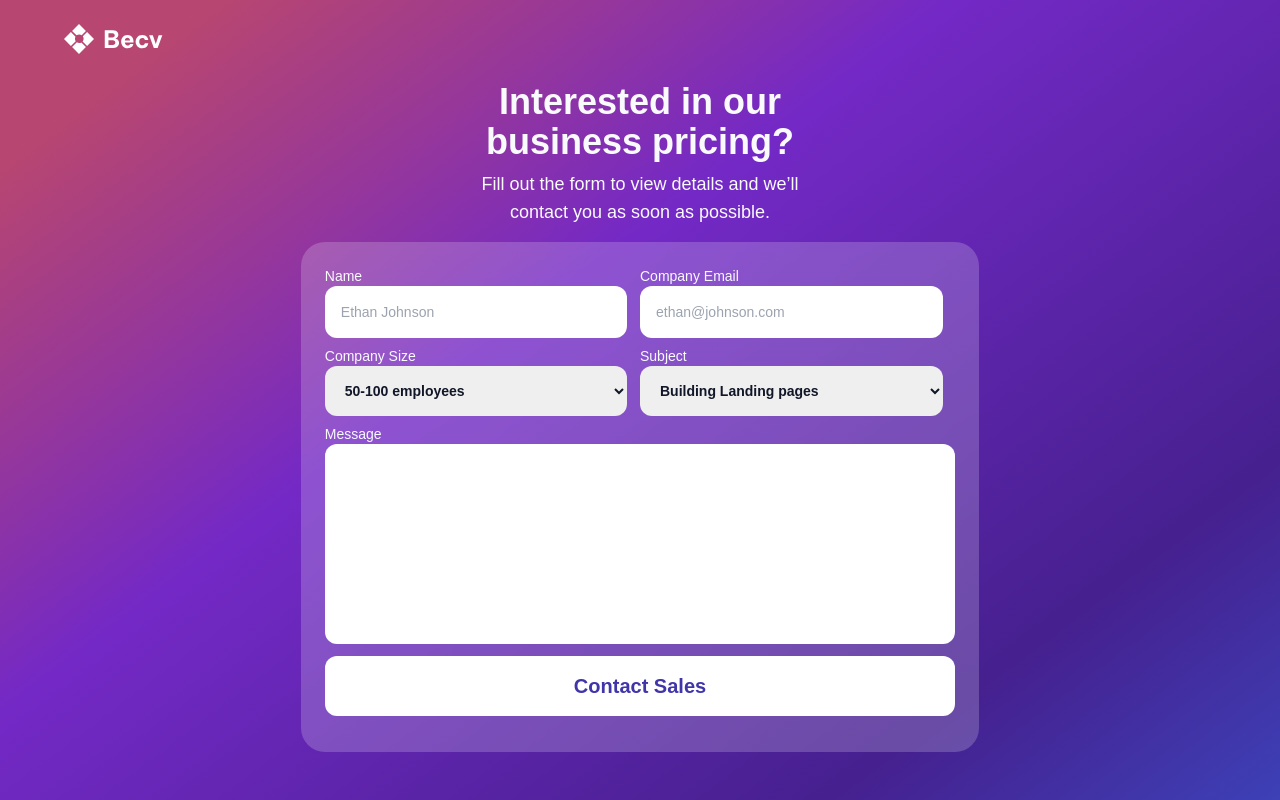
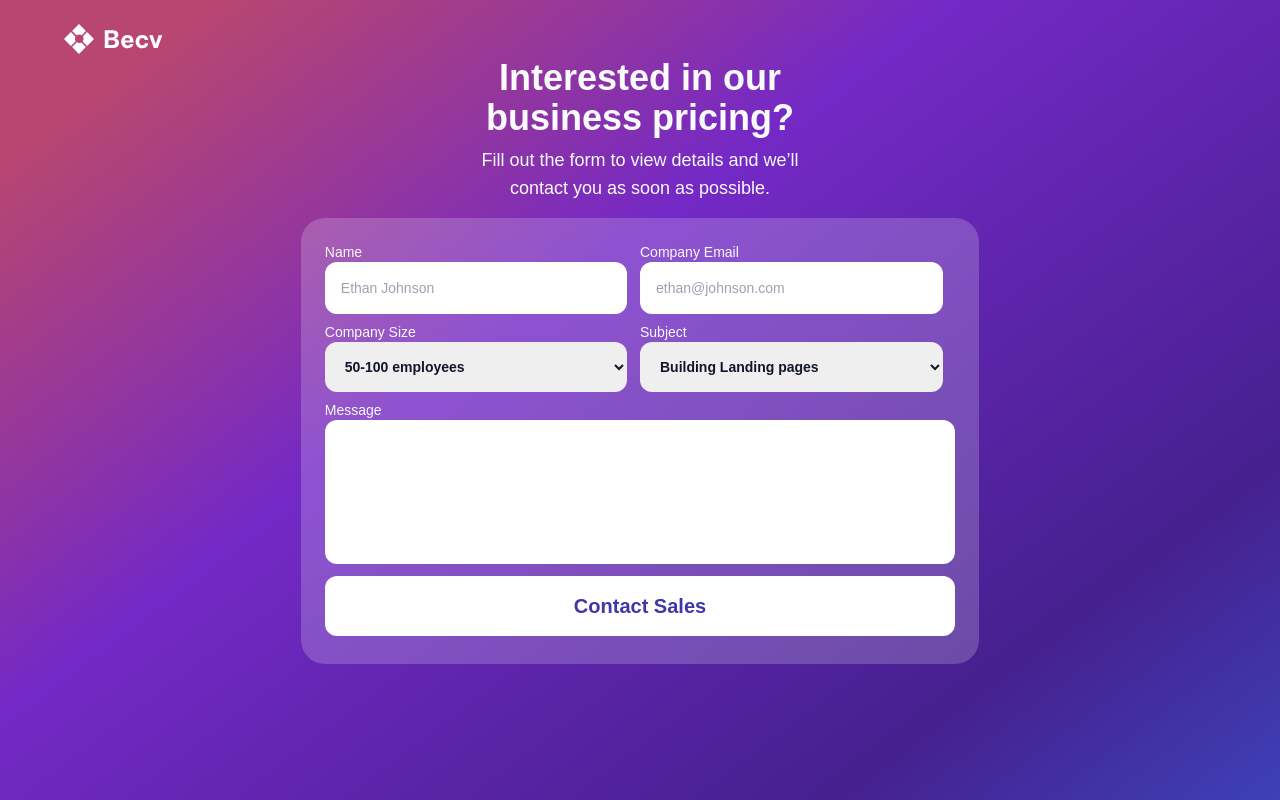
Before and after one commit to Sebascode20/Contact-page-form, a website: page index.html in a window 1280 px wide. Drawn offline with Linux system fonts and the light colour scheme.

Commit message:
Modify textarea and button styles

```diff
--- a/index.html
+++ b/index.html
@@ -8,7 +8,7 @@
   </head>
   <body class="bg-[url('/src/images/bg-image.svg')] bg-no-repeat bg-cover bg-center bg-fixed">
     <main>
-      <div class="p-4 md:p-6 xl:pl-16">
+      <div class="p-4 md:p-6 xl:pl-16 xl:pb-0">
         <img src="src/images/contact-form-icon.svg" alt="Company logo" />
       </div>
       <h1
@@ -86,7 +86,7 @@
         </label>
 
         <textarea
-          class="font-Vietnam text-sm block rounded-xl pt-3 w-full text-[#111729] font-bold resize-none md:col-span-2 xl:h-[25vh]"
+          class="font-Vietnam text-sm block rounded-xl pt-3 w-full text-[#111729] font-bold resize-none md:col-span-2 xl:h-[18vh]"
           name="message"
           id="message"
           cols="50"
@@ -95,7 +95,7 @@
         </textarea>
 
         <button
-          class="font-Vietnam text-xl text-[#4036A9] bg-[#FFFFFF] w-full mt-3 mb-8 p-4 rounded-xl font-semibold md:col-span-2 xl:mb-3"
+          class="font-Vietnam text-xl text-[#4036A9] bg-[#FFFFFF] w-full mt-3 mb-8 p-4 rounded-xl font-semibold md:col-span-2 xl:mb-1"
         >
           Contact Sales
         </button>
```
Also changed, not shown: src/output.css.
